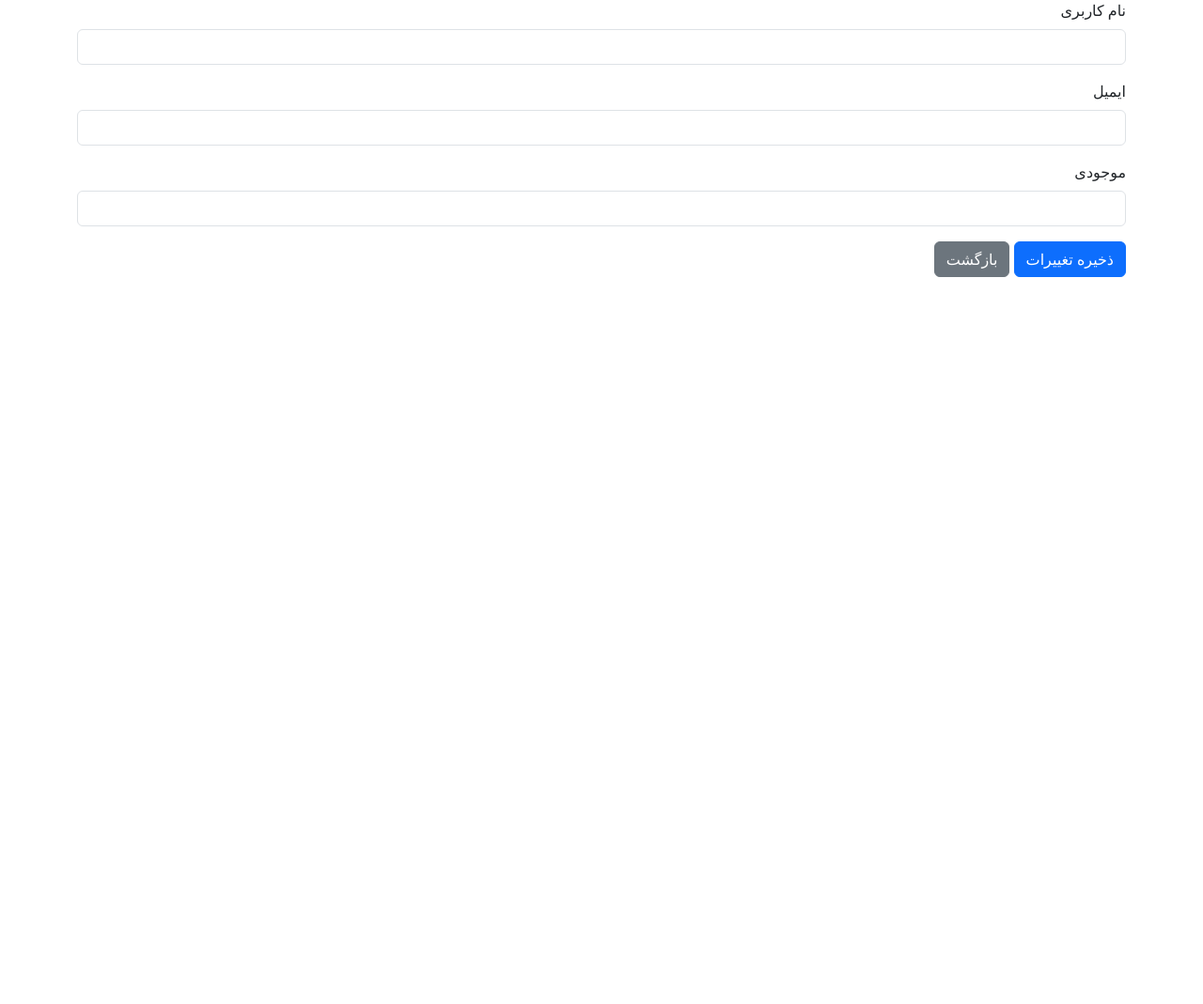
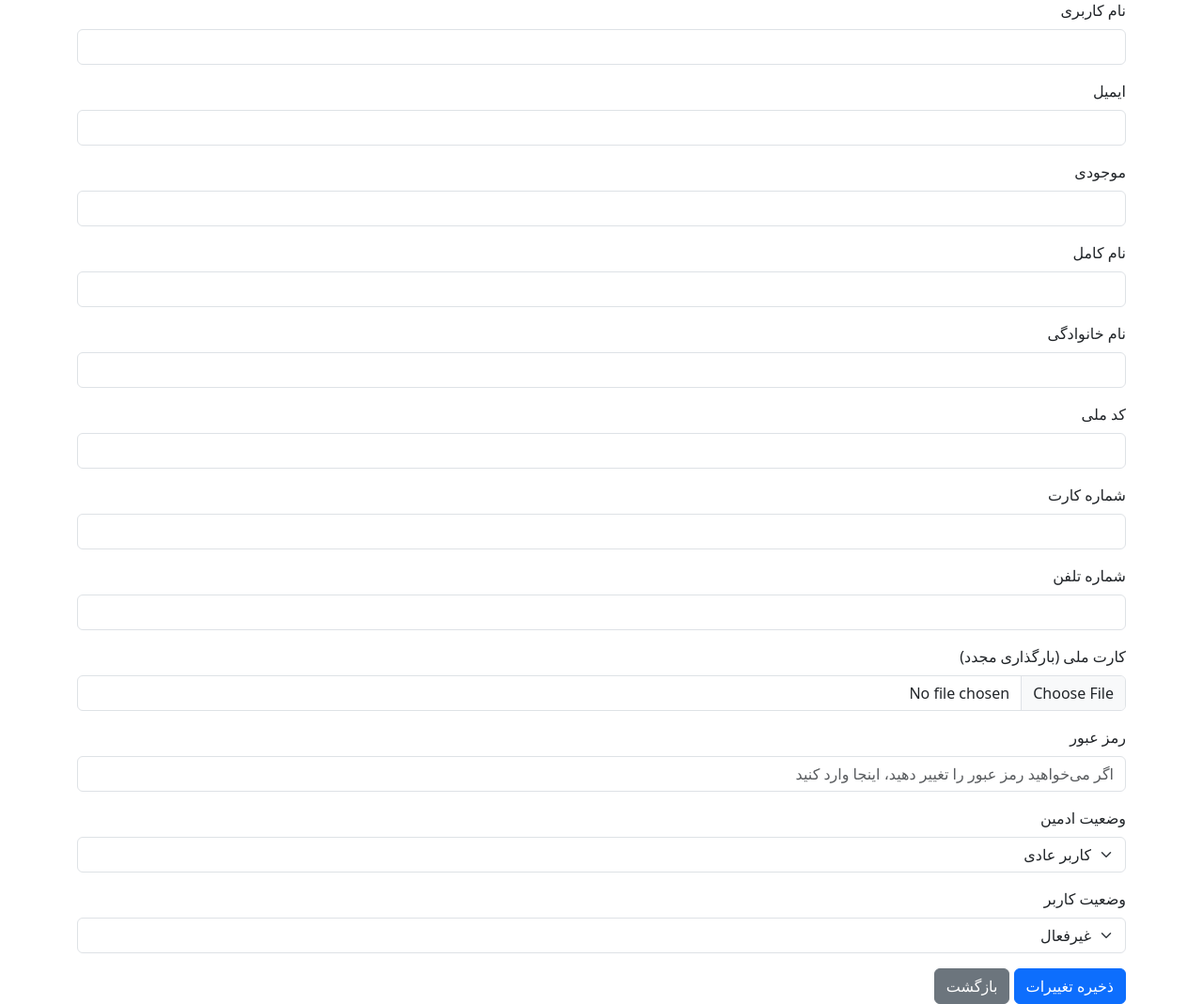
Before and after one commit to AmirhosseinNazarii/django_Rapoll, a Django app: template adminpanel/templates/adminpanel/edit_user.html in a window 1280 px wide. Shown: the part 105-1174 px from the top of the page at 94% size. Before the commit the page ends 400 px from the top, so only its background shows below. Run offline with Django 5.2, Linux system fonts and the light colour scheme; the template is opened without the code that fills it, so the values that code supplies are empty.

Commit message:
edit kol moshakhat karbr emkan pazir shod

```diff
--- a/adminpanel/templates/adminpanel/edit_user.html
+++ b/adminpanel/templates/adminpanel/edit_user.html
@@ -10,7 +10,7 @@
 <body dir="rtl" style="text-align: right;">
     <div class="container mt-5">
         <h1>ویرایش کاربر: {{ user.username }}</h1>
-        <form method="POST">
+        <form method="POST" enctype="multipart/form-data">  <!-- اضافه کردن enctype -->
             {% csrf_token %}
             <div class="mb-3">
                 <label for="username" class="form-label">نام کاربری</label>
@@ -24,6 +24,48 @@
                 <label for="balance" class="form-label">موجودی</label>
                 <input type="number" class="form-control" id="balance" name="balance" value="{{ user.balance }}" required>
             </div>
+            <div class="mb-3">
+                <label for="full_name" class="form-label">نام کامل</label>
+                <input type="text" class="form-control" id="full_name" name="full_name" value="{{ user.details.full_name }}" required>
+            </div>
+            <div class="mb-3">
+                <label for="last_name" class="form-label">نام خانوادگی</label>
+                <input type="text" class="form-control" id="last_name" name="last_name" value="{{ user.details.last_name }}" required>
+            </div>
+            <div class="mb-3">
+                <label for="national_code" class="form-label">کد ملی</label>
+                <input type="text" class="form-control" id="national_code" name="national_code" value="{{ user.details.national_code }}" required>
+            </div>
+            <div class="mb-3">
+                <label for="card_number" class="form-label">شماره کارت</label>
+                <input type="text" class="form-control" id="card_number" name="card_number" value="{{ user.details.card_number }}" required>
+            </div>
+            <div class="mb-3">
+                <label for="phone_number" class="form-label">شماره تلفن</label>
+                <input type="text" class="form-control" id="phone_number" name="phone_number" value="{{ user.details.phone_number }}" required>
+            </div>
+            <div class="mb-3">
+                <label for="national_card" class="form-label">کارت ملی (بارگذاری مجدد)</label>
+                <input type="file" class="form-control" id="national_card" name="national_card">
+            </div>
+            <div class="mb-3">
+                <label for="password" class="form-label">رمز عبور</label>
+                <input type="password" class="form-control" id="password" name="password" placeholder="اگر می‌خواهید رمز عبور را تغییر دهید، اینجا وارد کنید">
+            </div>
+            <div class="mb-3">
+                <label for="is_admin" class="form-label">وضعیت ادمین</label>
+                <select class="form-select" id="is_admin" name="is_admin" required>
+                    <option value="0" {% if not user.is_admin %}selected{% endif %}>کاربر عادی</option>
+                    <option value="1" {% if user.is_admin %}selected{% endif %}>ادمین</option>
+                </select>
+            </div>
+            <div class="mb-3">
+                <label for="status" class="form-label">وضعیت کاربر</label>
+                <select class="form-select" id="status" name="status" required>
+                    <option value="0" {% if not user.status %}selected{% endif %}>غیرفعال</option>
+                    <option value="1" {% if user.status %}selected{% endif %}>فعال</option>
+                </select>
+            </div>
             <button type="submit" class="btn btn-primary">ذخیره تغییرات</button>
             <a href="{% url 'panel1' %}" class="btn btn-secondary">بازگشت</a>
         </form>
```
Also changed, not shown: adminpanel/views.py (+22 -0 lines).
